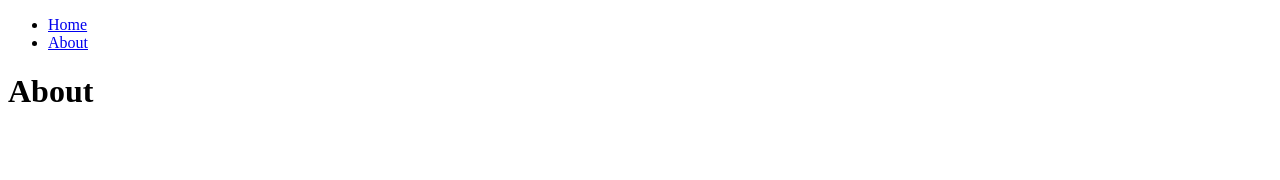
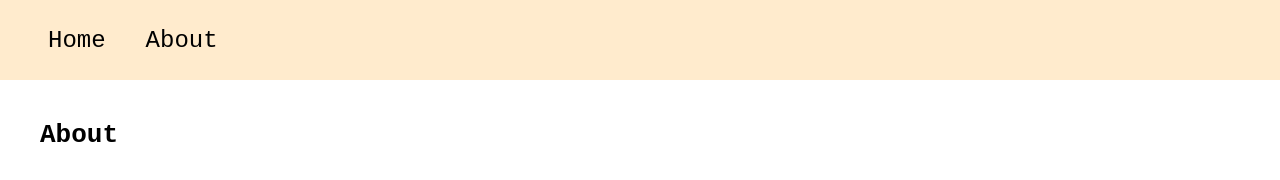
Before and after one commit to kiaracastillo/320n-week_12, a website: page views/about/index.html in a window 1280 px wide. Drawn offline with Linux system fonts and the light colour scheme; the site is published under a folder, as on GitHub Pages, so addresses that start at the root find nothing.

Commit message:
links changes

```diff
--- a/views/about/index.html
+++ b/views/about/index.html
@@ -4,17 +4,17 @@
     <meta charset="UTF-8">
     <meta name="viewport" content="width=device-width, initial-scale=1.0">
     <title>week 12</title>
-    <link rel="stylesheet" href="/css/style.css" />
+    <link rel="stylesheet" href="../css/style.css" />
 </head>
 <body>
 
     <nav>
         <ul>
           <li>
-            <a href="/">Home</a>
+            <a href="../">Home</a>
           </li>
           <li>
-            <a href="/about">About</a>
+            <a href="./about">About</a>
           </li>
         </ul>
       </nav>
```
Also changed, not shown: views/404.html (+3 -3 lines), views/index.html (+3 -3 lines).
